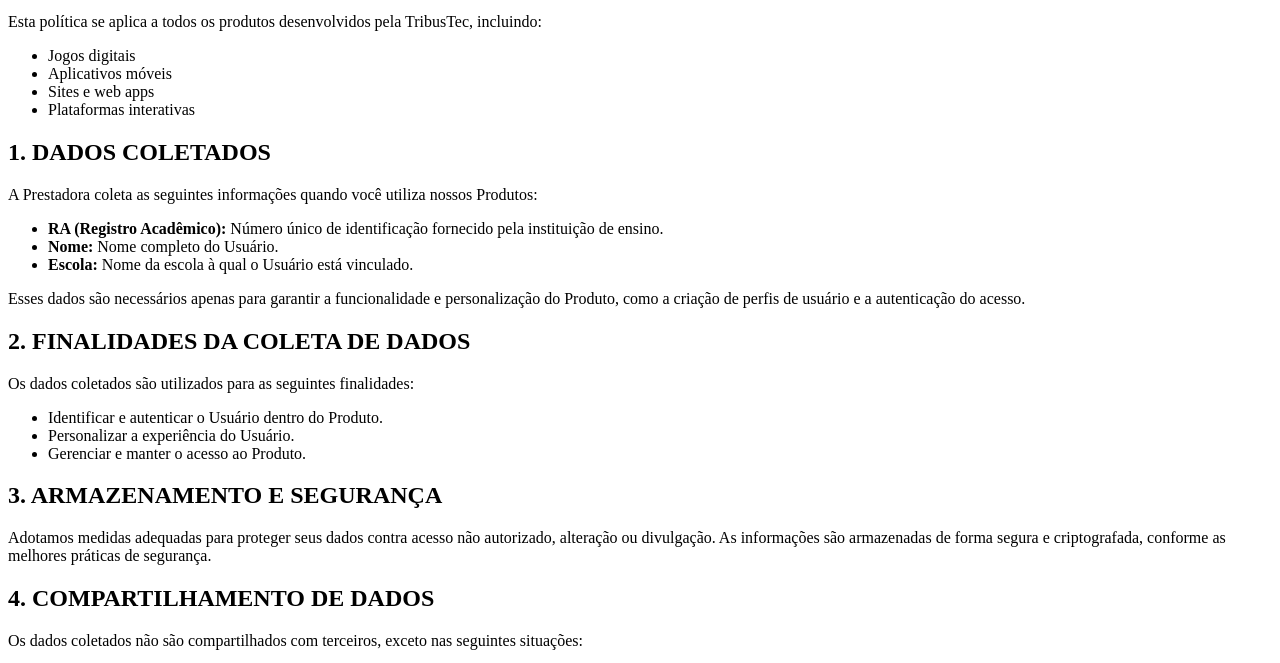
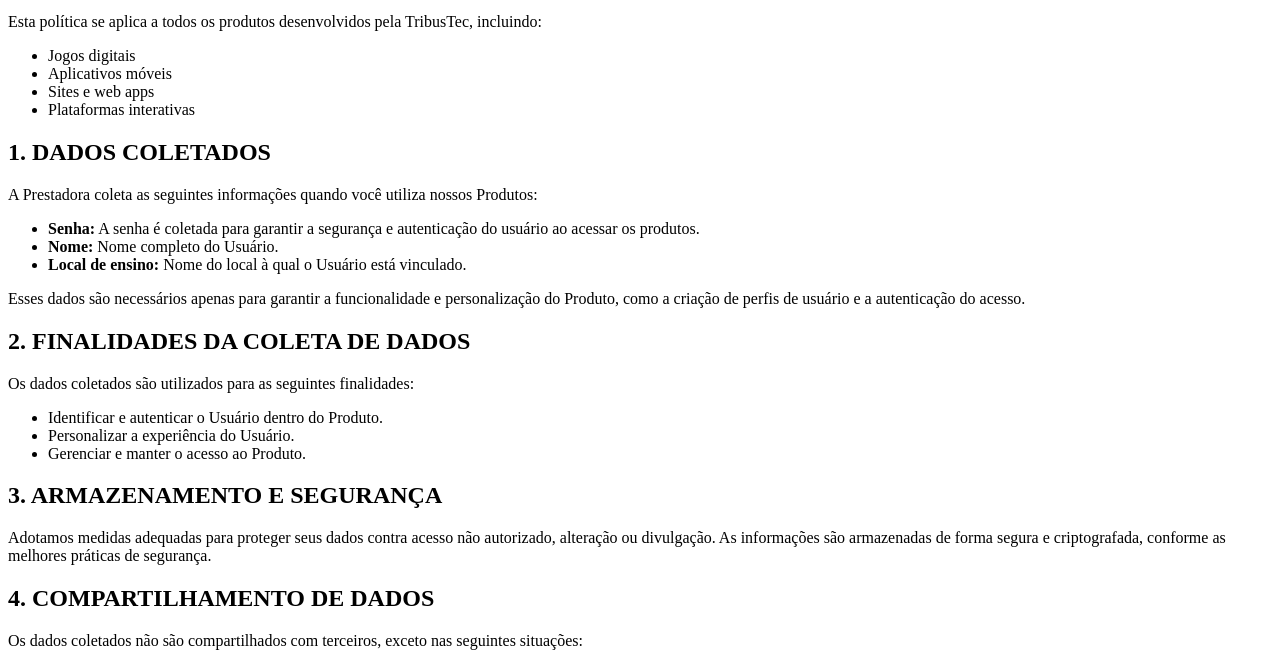
Before and after one commit to JhonatasMJ/PoliticaPrivacidade, a plain HTML site: page index.html in a window 1280 px wide. Shown: the part 137-800 px from the top of the page. Drawn offline with Linux system fonts and the light colour scheme.

Commit message:
Atualizando

```diff
--- a/index.html
+++ b/index.html
@@ -24,9 +24,9 @@
     <p>A Prestadora coleta as seguintes informações quando você utiliza nossos Produtos:</p>
 
     <ul>
-        <li><strong>RA (Registro Acadêmico):</strong> Número único de identificação fornecido pela instituição de ensino.</li>
+        <li><strong>Senha:</strong> A senha é coletada para garantir a segurança e autenticação do usuário ao acessar os produtos.</li>
         <li><strong>Nome:</strong> Nome completo do Usuário.</li>
-        <li><strong>Escola:</strong> Nome da escola à qual o Usuário está vinculado.</li>
+        <li><strong>Local de ensino:</strong> Nome do local à qual o Usuário está vinculado.</li>
     </ul>
 
     <p>Esses dados são necessários apenas para garantir a funcionalidade e personalização do Produto, como a criação de perfis de usuário e a autenticação do acesso.</p>
@@ -58,18 +58,15 @@
     <h2>7. LEGISLAÇÃO E FORO</h2>
     <p>Esta Política de Privacidade é regida pelas leis da República Federativa do Brasil. Para qualquer disputa relacionada a esta Política, fica eleito o foro da comarca do domicílio do Usuário, salvo disposições legais em contrário.</p>
 
-
     <h2>8. DÚVIDAS E CONTATO</h2>
-<p>Se você tiver dúvidas ou preocupações sobre esta Política de Privacidade ou sobre como seus dados estão sendo tratados, entre em contato conosco:</p>
-<ul>
-    <li><strong>Telefone:</strong> (16) 99603-9438</li>
-    <li><strong>Email:</strong> tribuscontato@gmail.com</li>
-</ul>
-
+    <p>Se você tiver dúvidas ou preocupações sobre esta Política de Privacidade ou sobre como seus dados estão sendo tratados, entre em contato conosco:</p>
+    <ul>
+        <li><strong>Telefone:</strong> (16) 99603-9438</li>
+        <li><strong>Email:</strong> tribuscontato@gmail.com</li>
+    </ul>
 
     <div class="footer">
         <p>Última atualização: 05 de dezembro de 2024</p>
-
     </div>
 </body>
 </html>
```
